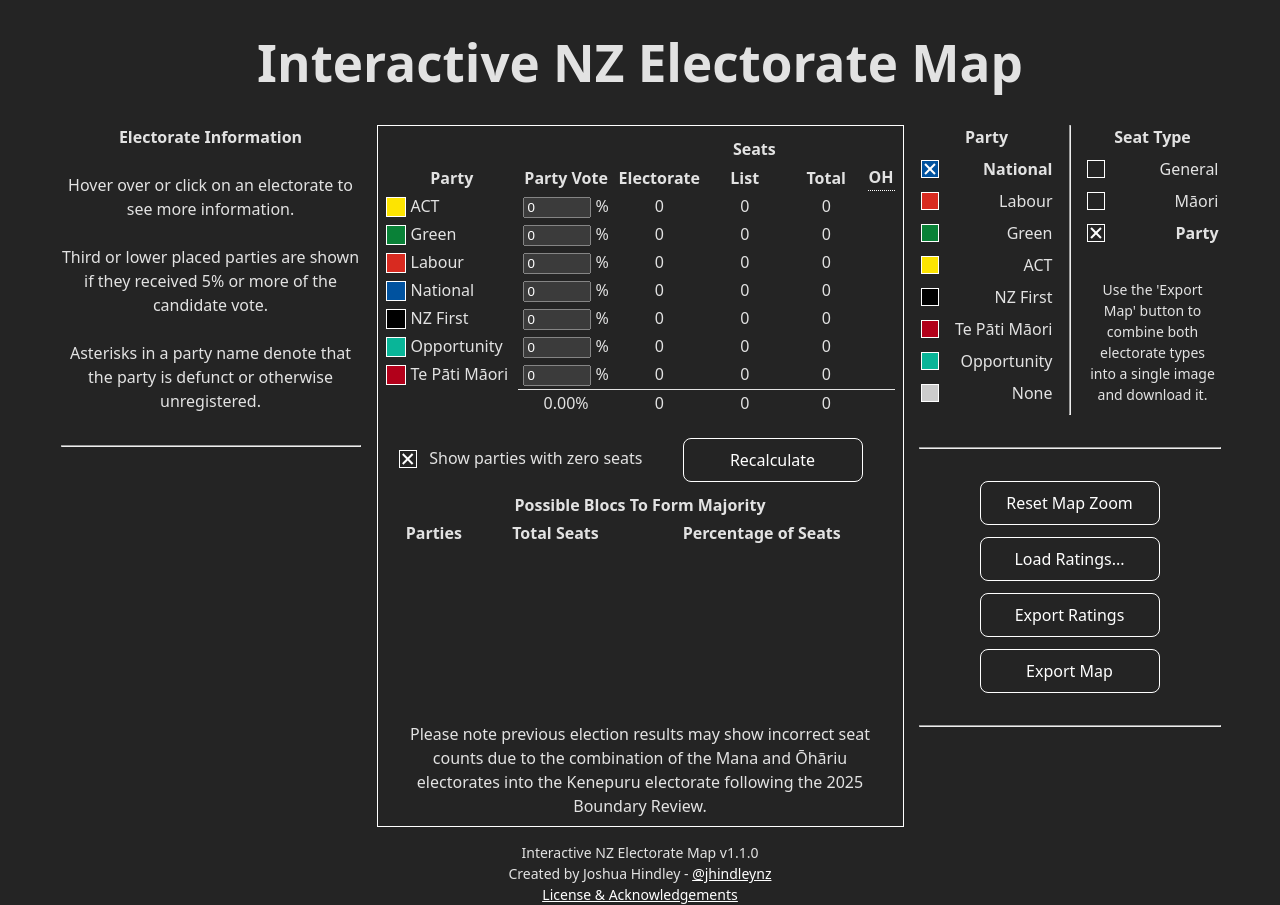
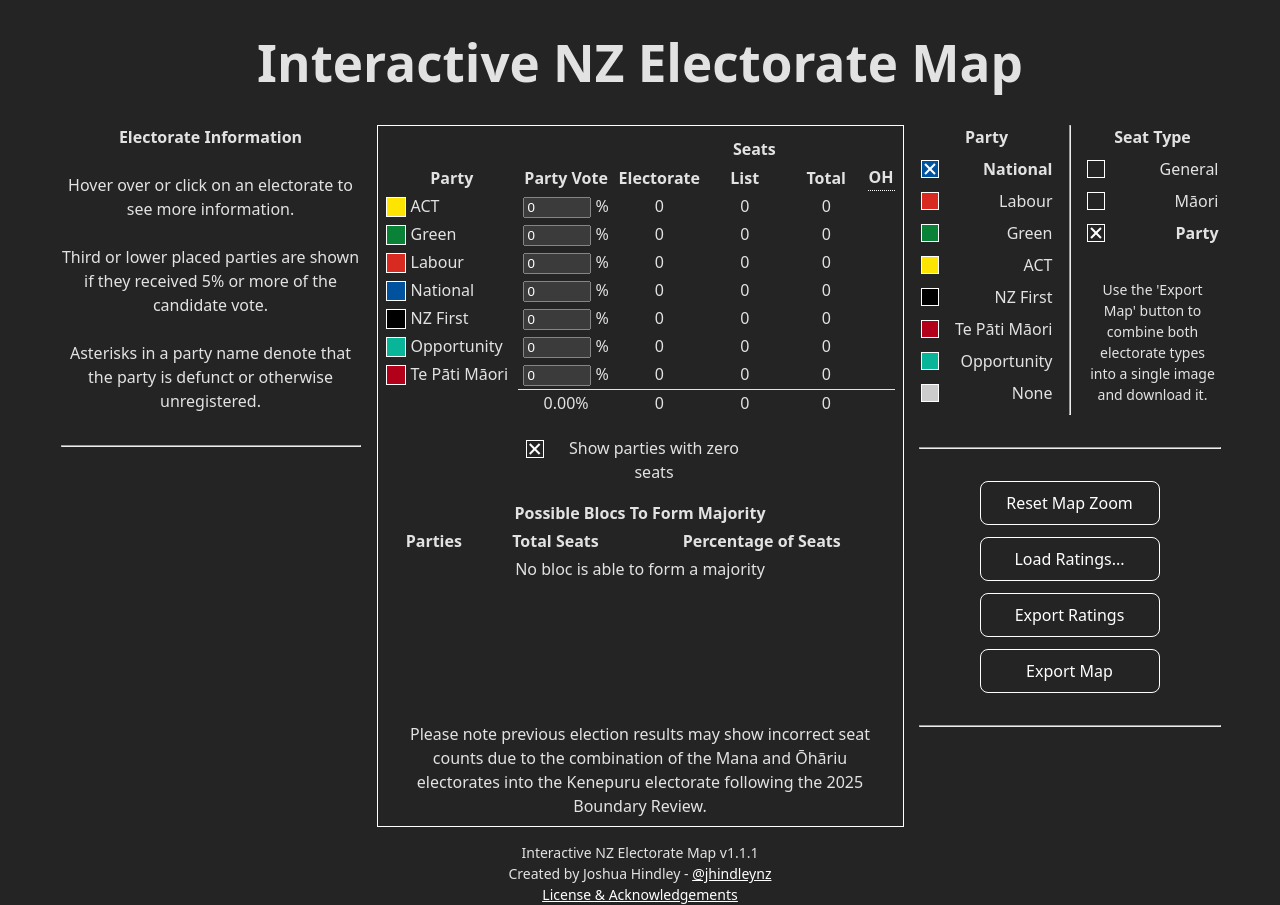
Before and after one commit to joshuajhindley/interactive-electorate-map, a React (Vite) app: page / in a window 1280 px wide. Both pictures are taken after a click on the label "Party". Built offline with nearby package versions, Linux system fonts and the light colour scheme.

Commit message:
Auto-recalculate seats, fix issue with seats being allocated when party vote not set, and add message for hung parliament

```diff
--- a/package.json
+++ b/package.json
@@ -1,7 +1,7 @@
 {
   "name": "nz-electorate-map",
   "private": true,
-  "version": "1.1.0",
+  "version": "1.1.1",
   "type": "module",
   "license": "MIT",
   "homepage": "https://hindley.me/interactive-electorate-map",
--- a/src/ElectorateMap.scss
+++ b/src/ElectorateMap.scss
@@ -108,10 +108,6 @@
 
     .num-seats {
       width: 40px;
-    }
-
-    .button-container button {
-      margin-right: 12px;
     }
   }
 
@@ -310,8 +306,10 @@
 .checkbox-container {
   display: block;
   position: relative;
-  padding: 0 28px 0 30px;
-  margin-top: 20px;
+  padding-left: 28px;
+  margin: 10px 0 6px;
+  width: 200px;
+  align-self: center;
   height: fit-content;
   cursor: pointer;
   user-select: none;
--- a/src/ElectorateMap.tsx
+++ b/src/ElectorateMap.tsx
@@ -34,9 +34,6 @@ TODO:
     ability select other party - custom name and colour
 */
 
-// TODO fix image export - works unless manually changin party vote???
-// TODO test on Chrome and phone
-
 const STORAGE_KEY = 'nz-electorate-ratings-2026'
 
 export const ElectorateMap: React.FC<Props> = ({ isMobile }) => {
@@ -52,13 +49,6 @@ export const ElectorateMap: React.FC<Props> = ({ isMobile }) => {
       }
     })
     return initialSeats
-  })
-  const [workingPartyVotePercentage, setWorkingPartyVotePercentage] = useState<Record<string, number>>(() => {
-    return Object.fromEntries(
-      Object.entries(partySeats).map(([partyId, value]) => {
-        return [partyId, value.partyVotePercentage]
-      }),
-    )
   })
   const [results2020, setResults2020] = useState<PartyAssignments>({})
   const [results2023, setResults2023] = useState<PartyAssignments>({})
@@ -108,14 +98,6 @@ export const ElectorateMap: React.FC<Props> = ({ isMobile }) => {
   }, [partyAssignments])
 
   useEffect(() => {
-    setWorkingPartyVotePercentage(
-      Object.fromEntries(
-        Object.entries(partySeats).map(([partyId, value]) => {
-          return [partyId, value.partyVotePercentage]
-        }),
-      ),
-    )
-
     if (afterUpdateRef.current) {
       afterUpdateRef.current()
       afterUpdateRef.current = null
@@ -333,14 +315,14 @@ export const ElectorateMap: React.FC<Props> = ({ isMobile }) => {
   const recalculate = (currentSeats: PartySeats) => {
     const seatsWithQuotient = [] as [string, number][]
 
-    Object.entries(currentSeats).forEach(([party, { electorateSeats }]) => {
-      if (!electorateSeats && workingPartyVotePercentage[party] < 5.0) {
+    Object.entries(currentSeats).forEach(([party, { electorateSeats, partyVotePercentage }]) => {
+      if (partyVotePercentage === 0 || (!electorateSeats && partyVotePercentage < 5.0)) {
         return
       }
 
       let divisor = 1
       while (divisor < 240) {
-        seatsWithQuotient.push([party, workingPartyVotePercentage[party] / divisor])
+        seatsWithQuotient.push([party, partyVotePercentage / divisor])
         divisor += 2
       }
     })
@@ -358,11 +340,11 @@ export const ElectorateMap: React.FC<Props> = ({ isMobile }) => {
       Object.entries(currentSeats).map(([partyId, prevSeats]) => [
         partyId,
         {
+          ...prevSeats,
           electorateSeats: prevSeats.electorateSeats,
           totalSeats: Math.max(prevSeats.electorateSeats, seats[partyId]),
           listSeats: Math.max(0, seats[partyId] - prevSeats.electorateSeats),
           overhang: Math.max(0, prevSeats.electorateSeats - seats[partyId]),
-          partyVotePercentage: workingPartyVotePercentage[partyId],
         },
       ]),
     )
@@ -377,17 +359,16 @@ export const ElectorateMap: React.FC<Props> = ({ isMobile }) => {
       overhang: 0,
     }
 
-    allSeats.partyVotePercentage = Object.values(workingPartyVotePercentage).reduce((acc, value) => (acc += value), 0)
-
     Object.values(partySeats).forEach((value) => {
       allSeats.electorateSeats += value.electorateSeats
       allSeats.listSeats += value.listSeats
       allSeats.totalSeats += value.totalSeats
       allSeats.overhang += value.overhang
+      allSeats.partyVotePercentage += value.partyVotePercentage
     })
 
     return allSeats
-  }, [partySeats, workingPartyVotePercentage])
+  }, [partySeats])
 
   const blocs = useMemo(() => {
     const allBlocs = [
@@ -566,11 +547,15 @@ export const ElectorateMap: React.FC<Props> = ({ isMobile }) => {
                       <td className='party-vote'>
                         <input
                           type='number'
-                          value={workingPartyVotePercentage[partyId]}
+                          value={value.partyVotePercentage}
                           onChange={(e) => {
-                            setWorkingPartyVotePercentage((prev) => ({
+                            afterUpdateRef.current = recalculateAndUpdate
+                            setPartySeats((prev) => ({
                               ...prev,
-                              [partyId]: +e.target.value,
+                              [partyId]: {
+                                ...prev[partyId],
+                                partyVotePercentage: +e.target.value,
+                              },
                             }))
                           }}
                         />{' '}
@@ -592,14 +577,11 @@ export const ElectorateMap: React.FC<Props> = ({ isMobile }) => {
                 </tr>
               </tbody>
             </table>
-            <div className='button-container'>
-              <button onClick={() => recalculateAndUpdate()}>Recalculate</button>
             <label className='checkbox-container'>
               Show parties with zero seats
               <input className='hidden' type='checkbox' checked={showPartiesWithNoSeats} onChange={() => setShowPartiesWithNoSeats(!showPartiesWithNoSeats)} />
               <span />
             </label>
-            </div>
             <table>
               <thead>
                 <tr>
@@ -612,7 +594,8 @@ export const ElectorateMap: React.FC<Props> = ({ isMobile }) => {
                 </tr>
               </thead>
               <tbody>
-                {blocs.map((bloc) => (
+                {blocs.length > 0 ? (
+                  blocs.map((bloc) => (
                     <tr key={`bloc-${bloc.parties.join('-')}`}>
                       <td>
                         {bloc.parties.map((party) => (
@@ -622,7 +605,12 @@ export const ElectorateMap: React.FC<Props> = ({ isMobile }) => {
                       <td>{bloc.numSeats}</td>
                       <td>{bloc.seatPercent.toFixed(2)}%</td>
                     </tr>
-                ))}
+                  ))
+                ) : (
+                  <tr>
+                    <td colSpan={3}>No bloc is able to form a majority</td>
+                  </tr>
+                )}
               </tbody>
             </table>
             <div className='table-message'>
@@ -758,7 +746,7 @@ const Options: React.FC<OptionsProps> = (props) => {
   }
 
   const onLoad = (assignments: PartyAssignments, year: '2020' | '2023' | 'none') => {
-    // set assignments after seats are set to avoid conflicts
+    // set assignments after electorate seats are set to avoid conflicts
     props.afterUpdateRef.current = () => {
       props.setPartyAssignments(assignments)
     }
--- a/src/Footer.tsx
+++ b/src/Footer.tsx
@@ -8,7 +8,7 @@ export const Footer: React.FC<{}> = () => {
   return (
     <>
       <footer>
-        Interactive NZ Electorate Map v1.1.0
+        Interactive NZ Electorate Map v1.1.1
         <br />
         Created by Joshua Hindley -{' '}
         <a target='_blank' href='https://twitter.com/jhindleynz'>
```
Also changed, not shown: 1 other file (tests, documents, lock files or other folders). Lines whose indentation alone changed are shown as unchanged.
